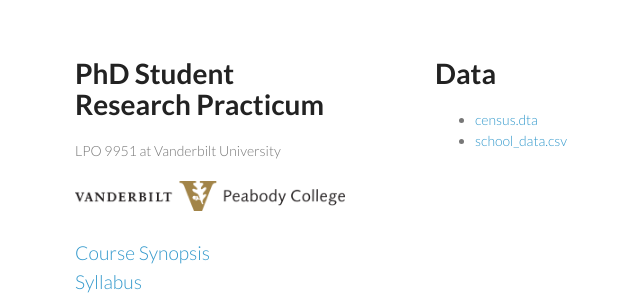
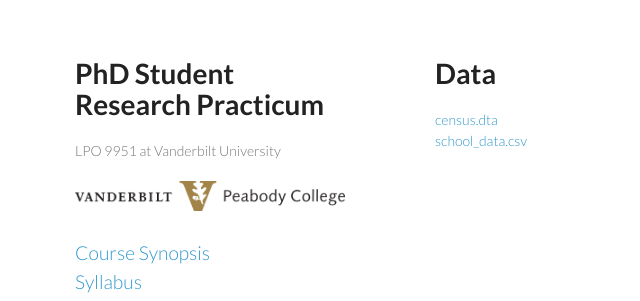
Before and after one commit to btskinner/lpo9951, a Jekyll site: the page built from data/index.md, in a window 1280 px wide. Shown: the top 301 px of the page, without its empty margins (135-775 px from the left). Built offline with Jekyll 4.4.1, drawn with Linux system fonts in a browser that asks for light colours.

```diff
--- a/data/index.md
+++ b/data/index.md
@@ -4,5 +4,5 @@ layout: default
 
 # Data
 
-* [census.dta](https://github.com/btskinner/lpo9951/blob/master/data/census.dta?raw=true)
-* [school_data.csv](https://github.com/btskinner/lpo9951/blob/master/data/school_data.csv?raw=true)
+[census.dta](https://github.com/btskinner/lpo9951/blob/ master/data/census.dta?raw=true)
+[school_data.csv](https://github.com/btskinner/lpo9951/blob/master/data/school_data.csv?raw=true)
```
